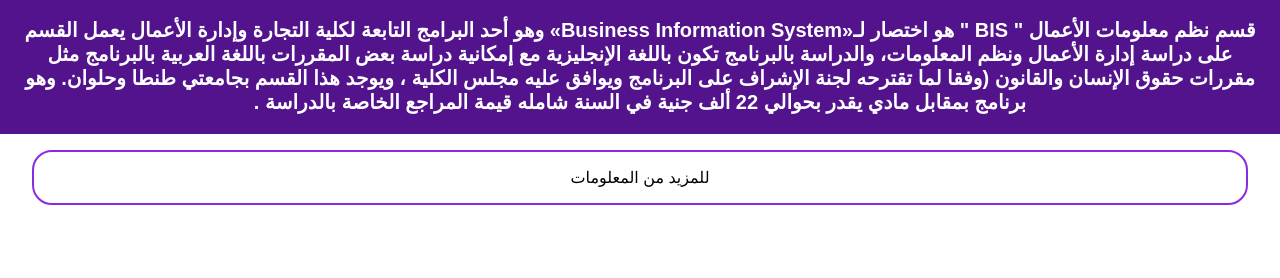
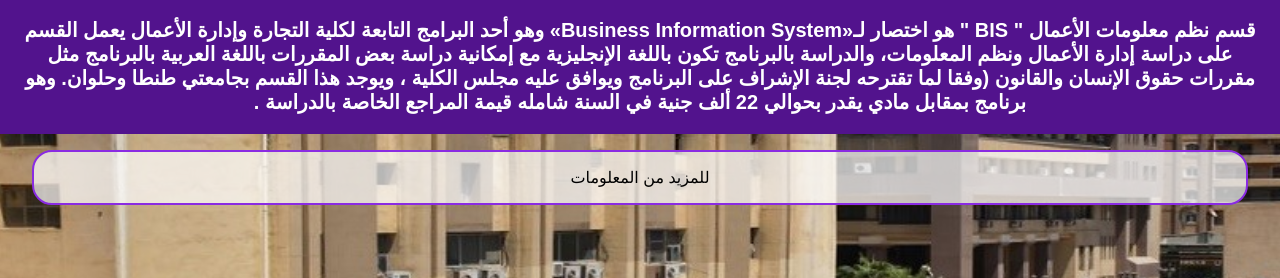
Before and after one commit to XMoSalahX/A3RAF-KOLYTAK, a plain HTML site: page AllSections.html in a window 1280 px wide. Shown: the part 123-401 px from the top of the page. Drawn offline with Linux system fonts and the light colour scheme; the site is published under a folder, as on GitHub Pages, so addresses that start at the root find nothing.

Commit message:
Yp To Top Speed

```diff
--- a/AllSections.html
+++ b/AllSections.html
@@ -33,7 +33,7 @@
         .background {
             position: relative;
             min-height: 153vh;
-            background-image: url('/Img/commerce.jpg');
+            background-image: url('Img/commerce.jpg');
             background-size: cover;
             background-repeat: no-repeat;
             background-attachment: fixed;
```
